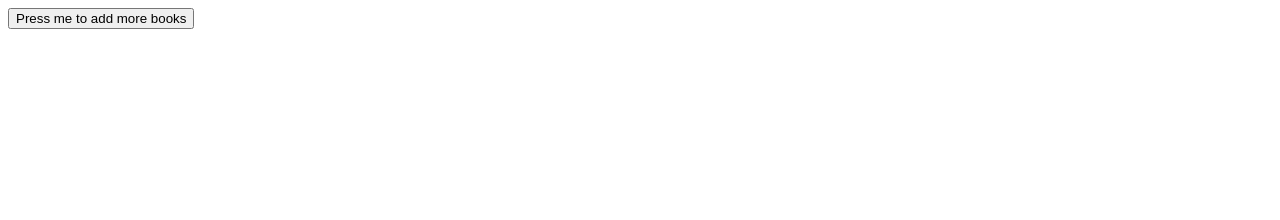
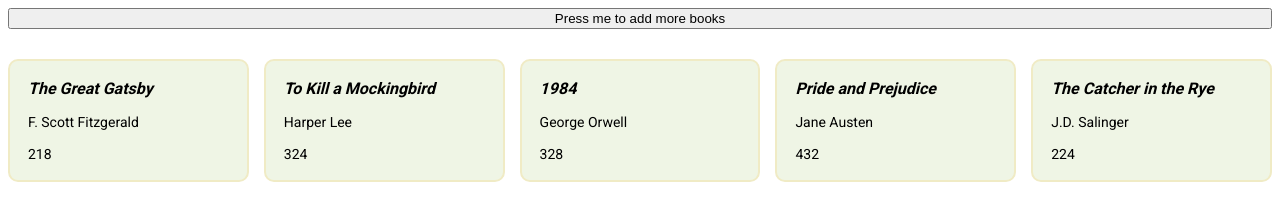
Before and after one commit to jacksonhill-77/ToP-Library, a plain HTML site: page index.html in a window 1280 px wide. Drawn offline with Linux system fonts and the light colour scheme.

Commit message:
Add dynamic card styling and fix book insertion logic

```diff
--- a/index.html
+++ b/index.html
@@ -4,6 +4,8 @@
     <meta charset='utf-8'>
     <title>Library</title>
     <script defer src='./script.js'></script>
+    <link rel="stylesheet" href="./style.css">
+    <link rel="stylesheet" href="https://fonts.googleapis.com/css2?family=Roboto:wght@400;700&display=swap">
   </head>
   <body>
     <button id="book-input">Press me to add more books</button>
--- a/script.js
+++ b/script.js
@@ -1,13 +1,3 @@
-const myLibrary = []
-const bookInput = document.getElementById("book-input");
-bookInput.addEventListener("click", addBookToLibrary);
-
-function Book(title, author, pages) {
-  this.title = title;
-  this.author = author;
-  this.pages = pages;
-}
-
 function addBookToLibrary() {
   const title = prompt('Please enter the title of the book you wish to add to the library: ');
   const author = prompt('Please enter the author of the book you wish to add to the library: ');
@@ -43,7 +33,28 @@ function addBookDivToContainer(book, container) {
 function addBooksToContainer() {
   const container = document.getElementById("container");
 
-  for (const book in myLibrary) {
+  for (const book of myLibrary) {
     addBookDivToContainer(book, container)
   }
 }
+
+
+
+const myLibrary = []
+const bookInput = document.getElementById("book-input");
+bookInput.addEventListener("click", addBookToLibrary);
+
+function Book(title, author, pages) {
+  this.title = title;
+  this.author = author;
+  this.pages = pages;
+}
+
+const book1 = new Book("The Great Gatsby", "F. Scott Fitzgerald", 218);
+const book2 = new Book("To Kill a Mockingbird", "Harper Lee", 324);
+const book3 = new Book("1984", "George Orwell", 328);
+const book4 = new Book("Pride and Prejudice", "Jane Austen", 432);
+const book5 = new Book("The Catcher in the Rye", "J.D. Salinger", 224);
+
+myLibrary.push(book1, book2, book3, book4, book5);
+addBooksToContainer()
--- a/style.css
+++ b/style.css
@@ -7,17 +7,32 @@ body {
   display: flex;
   flex-direction: column;
   gap: 30px;
+  font-family: 'Roboto', sans-serif;
+}
+
+h4, p {
+  padding: 8px;
+  margin: 0px;
 }
 
 #container {
   display: grid;
-  grid-template-columns: repeat(autofill, minmax(100px, 1fr));
+  grid-template-columns: repeat(auto-fit, minmax(150px, 1fr));
+  gap: 15px;
 }
 
 .title {
   font-size: 16px;
+  font-style: italic;
 }
 
 .body {
-  font-size: 12px;
+  font-size: 14px;
 }
+
+.card {
+  background-color: rgb(239, 245, 229);
+  border: 2px rgb(240, 235, 197) solid;
+  border-radius: 10px;
+  padding: 10px;
+}
```
